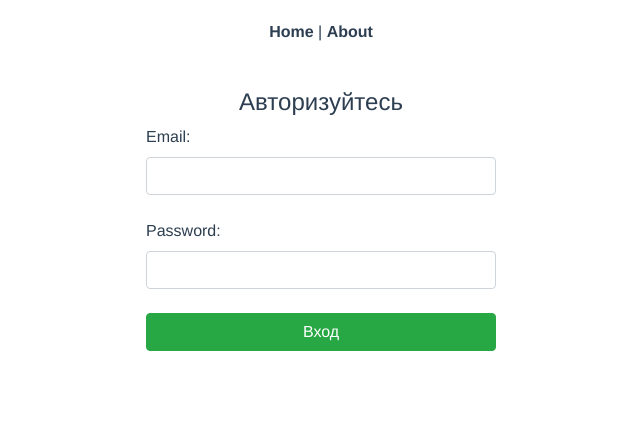
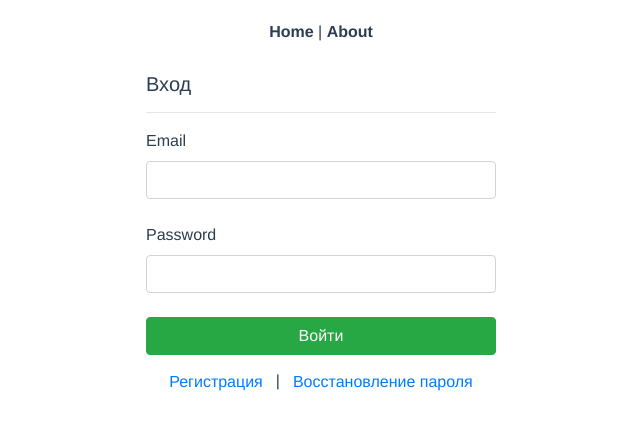
Before and after one commit to mccrush/simpin, a Vue app: page /login in a window 1280 px wide. Shown: the top 428 px of the page, without its empty margins (319-959 px from the left). Built offline with nearby package versions, Linux system fonts and the light colour scheme; no server answers.

Commit message:
Настраивает ворму авторизации

```diff
--- a/src/store/index.js
+++ b/src/store/index.js
@@ -26,7 +26,8 @@ export default new Vuex.Store({
       title: "",
       description: "",
       countSteps: ''
-    }
+    },
+    authType: 'login'
   },
   mutations: {
     getInstArr(state) {
@@ -43,6 +44,9 @@ export default new Vuex.Store({
       state.tecValue.title = payload.id;
       state.tecValue.description = payload.id;
       state.tecValue.countSteps = payload.countSteps;
+    },
+    setAuthType(state, payload) {
+      state.authType = payload.type;
     }
   },
   actions: {
--- a/src/views/Login.vue
+++ b/src/views/Login.vue
@@ -1,22 +1,29 @@
 <template>
-  <div class="row home justify-content-center">
-    <div class="col-12 col-sm-8 col-md-6 col-xl-4 text-left mt-4">
-      <h4 class="text-center">Авторизуйтесь</h4>
-      <label for="email">Email:</label>
+  <div class="row justify-content-center">
+    <div class="col-12 col-sm-8 col-md-6 col-xl-4 text-left">
+      <h5 v-if="this.$store.state.authType == 'login'" class="mt-2 text-left">Вход</h5>
+      <h5 v-if="this.$store.state.authType == 'signin'" class="mt-2 text-left">Регистрация</h5>
+      <h5 v-if="this.$store.state.authType == 'restor'" class="mt-2 text-left">Восстановление пароля</h5>
+      <hr />
+      <label for="email">Email</label>
       <br />
       <input type="text" class="form-control" id="email" v-model="email" />
       <br />
-      <label for="password">Password:</label>
-      <input type="password" class="form-control" id="password" v-model="password" />
+      <label v-if="this.$store.state.authType !== 'restor'" for="password">Password</label>
+      <input v-if="this.$store.state.authType !== 'restor'" type="password" class="form-control" id="password" v-model="password" />
       <br />
-      <div class="row">
-        <div class="col-6 d-none">
-          <button class="btn btn-success btn-block">Регистрация</button>
-        </div>
-        <div class="col-12">
-          <button class="btn btn-success btn-block" @click="login">Вход</button>
-        </div>
-      </div>
+
+      <button v-if="this.$store.state.authType == 'login'" class="btn btn-success btn-block" @click="login">Войти</button>
+      <button v-if="this.$store.state.authType == 'signin'" class="btn btn-success btn-block" @click="signin">Зарегистрироваться</button>
+      <button v-if="this.$store.state.authType == 'restor'" class="btn btn-success btn-block" @click="restor">Восстановить пароль</button>
+
+      <p class="text-center mt-2 text-small">
+        <button v-if="this.$store.state.authType !== 'login'" class="btn btn-link d-inline" type="button" @click="showLoginForm">Вход</button>
+        <span v-if="this.$store.state.authType !== 'login'">|</span>
+        <button v-if="this.$store.state.authType !== 'signin'" class="btn btn-link d-inline" type="button" @click="showRegForm">Регистрация</button>
+        <span v-if="this.$store.state.authType !== 'signin' && this.$store.state.authType !== 'restor'">|</span>
+        <button v-if="this.$store.state.authType !== 'restor'" class="btn btn-link d-inline" type="button" @click="showRestorForm">Восстановление пароля</button>
+      </p>
     </div>
   </div>
 </template>
@@ -44,7 +51,7 @@ export default {
           var errorMessage = error.message;
           alert("Login: errors:", errorCode, "& ", errorMessage);
         });
-    }
+    },
     // signin() {
     //   auth
     //     .createUserWithEmailAndPassword(this.email, this.password)
@@ -58,6 +65,17 @@ export default {
     //       alert("Signin: errors:", errorCode, "& ", errorMessage);
     //     });
     // }
+    signin() {},
+    restor() {},
+    showLoginForm() {
+      this.$store.commit("setAuthType", { type: "login" });
+    },
+    showRegForm() {
+      this.$store.commit("setAuthType", { type: "signin" });
+    },
+    showRestorForm() {
+      this.$store.commit("setAuthType", { type: "restor" });
+    }
   }
 };
 </script>
```
